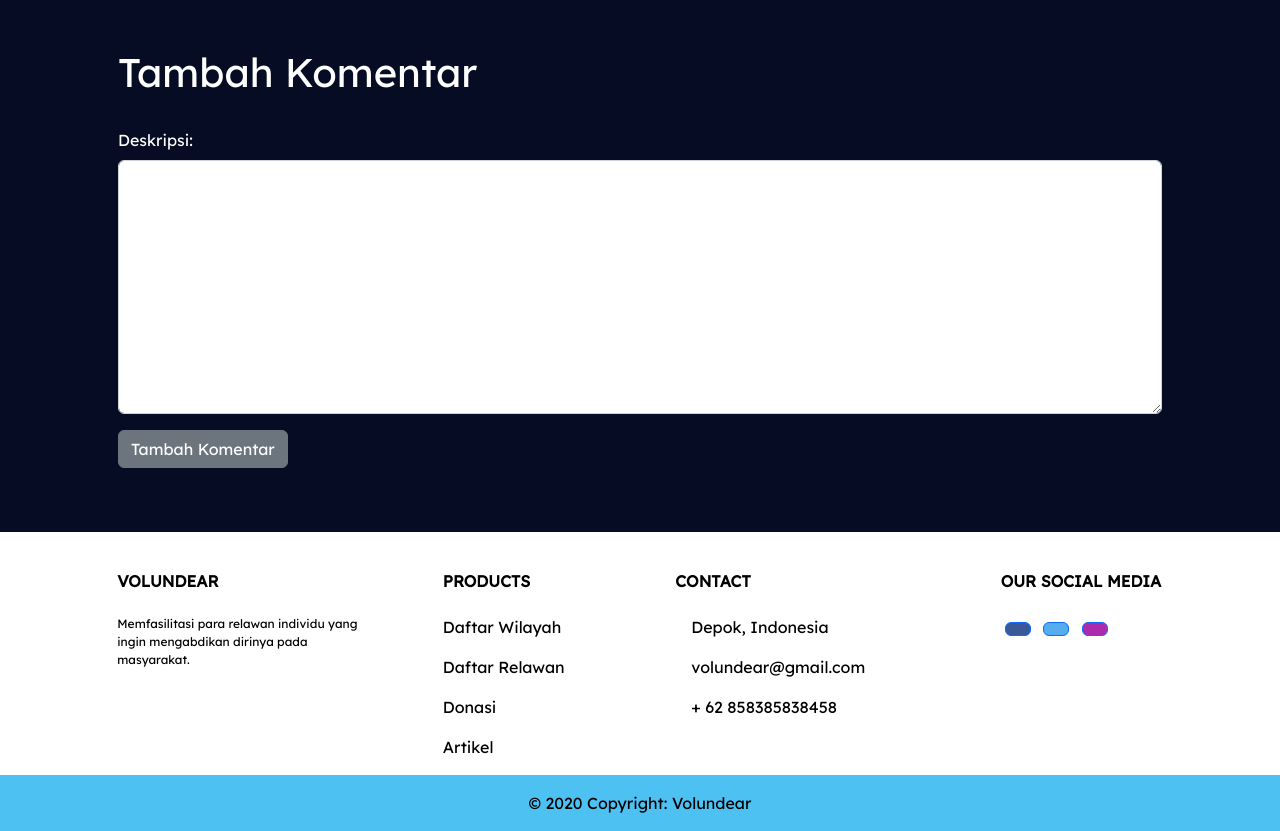
After one commit to fachryanwarr/pbp-volundear-web, a Django app: page /artikel/full-article/1/komentar/ in a window 1280 px wide. The commit adds this page. Run offline with Django 4.2, Linux system fonts and the light colour scheme; some libraries are stand-ins or nearby versions.

Commit message:
Tambah Model Komentar

```diff
--- a/artikel/admin.py
+++ b/artikel/admin.py
@@ -2,3 +2,4 @@ from django.contrib import admin
 from artikel.models import *
 
 admin.site.register(Artikel)
+admin.site.register(Komentar)
--- /dev/null
+++ b/artikel/forms.py
@@ -0,0 +1,14 @@
+from dataclasses import fields
+from pyexpat import model
+from django import forms
+from django import forms
+from artikel.models import Komentar
+
+class CommentForm(forms.ModelForm):
+    class Meta:
+        model = Komentar
+        fields = ('deskripsi',)
+
+        widgets = {
+            'deskripsi': forms.Textarea(attrs={'class': 'form-control'}),
+        }
--- a/artikel/models.py
+++ b/artikel/models.py
@@ -10,3 +10,12 @@ class Artikel(models.Model):
 
     class Meta:
         ordering = ['-pk']
+
+class Komentar(models.Model):
+    artikel = models.ForeignKey(Artikel,related_name="comments", on_delete=models.CASCADE)
+    penulis = models.ForeignKey(User, on_delete=models.CASCADE)
+    waktu = models.DateField(auto_now_add=True)
+    deskripsi = models.TextField()
+
+    class Meta:
+        ordering = ['-pk']
--- a/artikel/templates/artikel.html
+++ b/artikel/templates/artikel.html
@@ -31,8 +31,8 @@
                 <div class="modal-dialog">
                 <div class="modal-content">
                     <div class="modal-header">
-                    <h1 class="modal-title fs-5" id="exampleModalLabel" style="color: #28293D;">Membuat Artikel</h1>
-                    <button type="button" class="btn-close" data-bs-dismiss="modal" aria-label="Close"></button>
+                        <h1 class="modal-title fs-5" id="exampleModalLabel" style="color: #28293D;">Membuat Artikel</h1>
+                        <button type="button" class="btn-close" data-bs-dismiss="modal" aria-label="Close"></button>
                     </div>
                     <div class="modal-body">
                         <form method="POST" action="">
--- /dev/null
+++ b/artikel/templates/tambahKomentar.html
@@ -0,0 +1,33 @@
+{% extends 'base.html' %}
+
+{% block meta %}
+<title>Komentar</title>
+<style>
+    p{
+        color: white;
+    }
+    h1{
+        color: white;
+    }
+</style>
+{% endblock meta %}
+
+{% block content %}
+<body>
+    <section>
+        <div class="container p-5">
+            <h1>Tambah Komentar</h1>
+            <br>
+            <div class="form-group">
+                <form method="POST" action="">
+                    {% csrf_token %}
+                    {{ form.as_p }}
+                    <button class="btn btn-secondary">Tambah Komentar</button>
+                </form>
+            </div>
+        </div>
+        {% include 'footer.html' %}
+    </section>
+</body>
+
+{% endblock content %}
--- a/artikel/urls.py
+++ b/artikel/urls.py
@@ -9,4 +9,5 @@ urlpatterns = [
     path('add/',create_article_AJAX, name='create_article_AJAX'),
     path('delete/<int:id>/', delete, name='delete'),
     path('full-article/<int:id>/',full_article, name='full_article'),
+    path('full-article/<int:id>/komentar/', AddCommentView.as_view(), name='add_comment'),
 ]
--- a/artikel/views.py
+++ b/artikel/views.py
@@ -1,8 +1,11 @@
 from django.shortcuts import redirect, render, get_object_or_404
+from django.urls import reverse_lazy
 from artikel.models import *
+from artikel.forms import *
 from django.http import HttpResponse, JsonResponse
 from django.core import serializers
 from django.views.decorators.csrf import csrf_exempt
+from django.views.generic import CreateView
 
 #@login_required(login_url='/todolist/login/')
 def show_artikel(request):
@@ -50,3 +53,15 @@ def full_article(request,id):
     'artikel': data,
     }
     return render(request, "fullArticle.html", context)
+
+#@login_required(login_url='/todolist/login/')
+class AddCommentView(CreateView):
+    model = Komentar
+    form_class = CommentForm
+    template_name = 'tambahKomentar.html'
+    def form_valid(self, form):
+        form.instance.artikel_id = self.kwargs['id']
+        form.instance.penulis = self.request.user
+        return super().form_valid(form)
+
+    success_url = reverse_lazy('artikel:show_artikel')
```
Also changed, not shown: artikel/templates/fullArticle.html (+17 -0 lines), artikel/migrations/0002_komentar.py (added).
